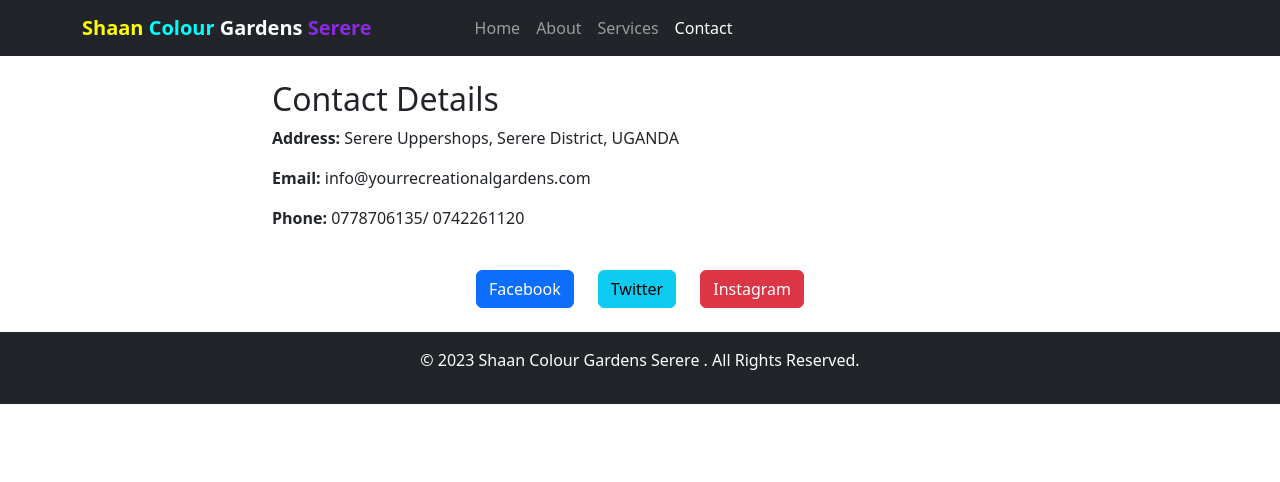
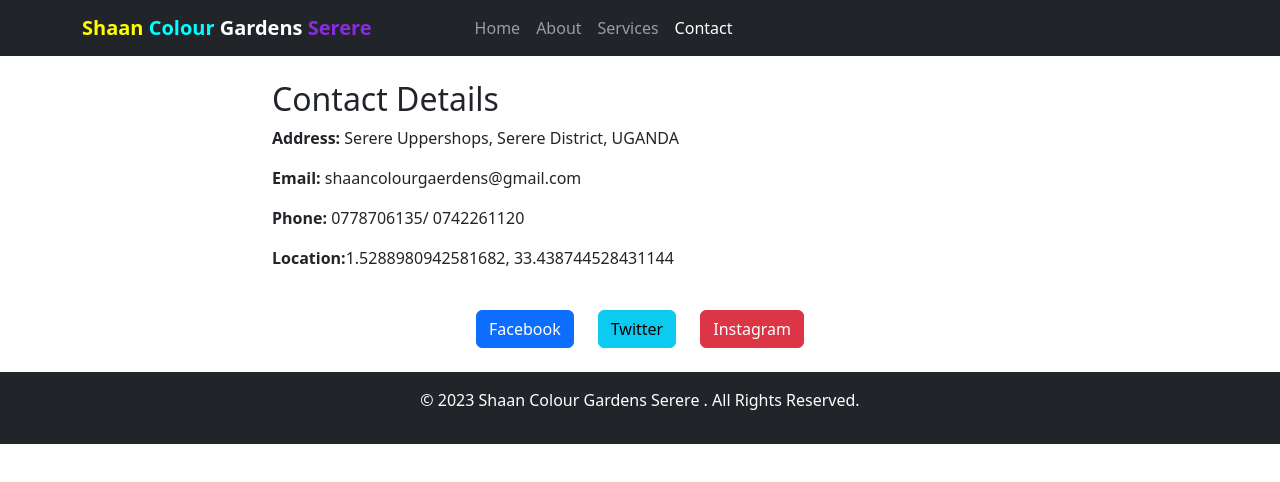
Before and after one commit to Onyabuko/ShaanColourGardens, a plain HTML site: page contact.html in a window 1280 px wide. Drawn offline with nearby package versions, Linux system fonts and the light colour scheme.

Commit message:
Update contact.html

```diff
--- a/contact.html
+++ b/contact.html
@@ -54,8 +54,9 @@
           <div class="contact-details">
               <h2>Contact Details</h2>
               <p><strong>Address:</strong> Serere Uppershops, Serere District, UGANDA</p>
-              <p><strong>Email:</strong> info@yourrecreationalgardens.com</p>
+              <p><strong>Email:</strong> shaancolourgaerdens@gmail.com</p>
               <p><strong>Phone:</strong> 0778706135/ 0742261120</p>
+              <p><strong>Location:</strong>1.5288980942581682, 33.438744528431144</p>
               <!-- <p><strong>Location:</strong> Latitude: 40.7128, Longitude: -74.0060</p> -->
           </div>
       </div>
```
